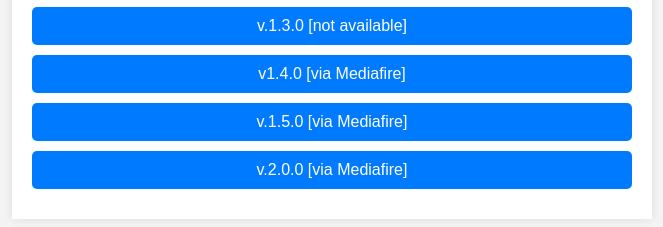
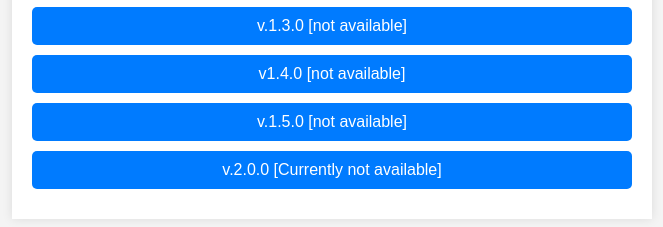
Before and after one commit to soil-pc/ecc.github.io, a plain HTML site: page index.html in a window 1280 px wide. Shown: the part 361-588 px from the top of the page, without its empty margins (308-971 px from the left). Drawn offline with Linux system fonts and the light colour scheme.

Commit message:
index.html

```diff
--- a/index.html
+++ b/index.html
@@ -45,9 +45,9 @@
         <a class="download-link" href="about:blank" target="_blank">v.1.1.0 [not available]</a>
         <a class="download-link" href="about:blank" target="_blank">v.1.2.0 [not available]</a>
         <a class="download-link" href="about:blank" target="_blank">v.1.3.0 [not available]</a>
-        <a class="download-link" href="https://www.mediafire.com/file/bbpwtorkof95a8i/ECC.zip/file" target="_blank">v1.4.0 [via Mediafire]</a>
-        <a class="download-link" href="https://www.mediafire.com/file/nofo7lpt716atwr/ECC_v.1.5.0.zip/file" target="_blank">v.1.5.0 [via Mediafire]<a>
-	<a class="download-link" href="https://www.mediafire.com/file/j8mpy0aypzi71y9/ECC_v.2.0.0.zip/file" target="_blank">v.2.0.0 [via Mediafire]</a>
+        <a class="download-link" href="about:blank" target="_blank">v1.4.0 [not available]</a>
+        <a class="download-link" href="about:blank" target="_blank">v.1.5.0 [not available]<a>
+	<a class="download-link" href="about:blank" target="_blank">v.2.0.0 [Currently not available]</a>
     </div>
 </body>
 </html>
```
